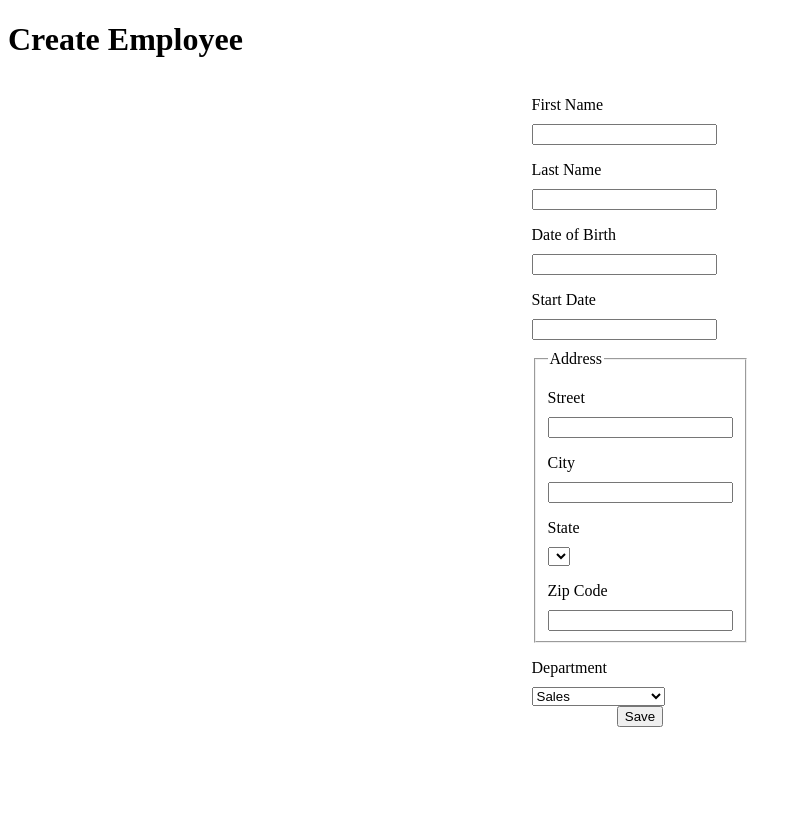
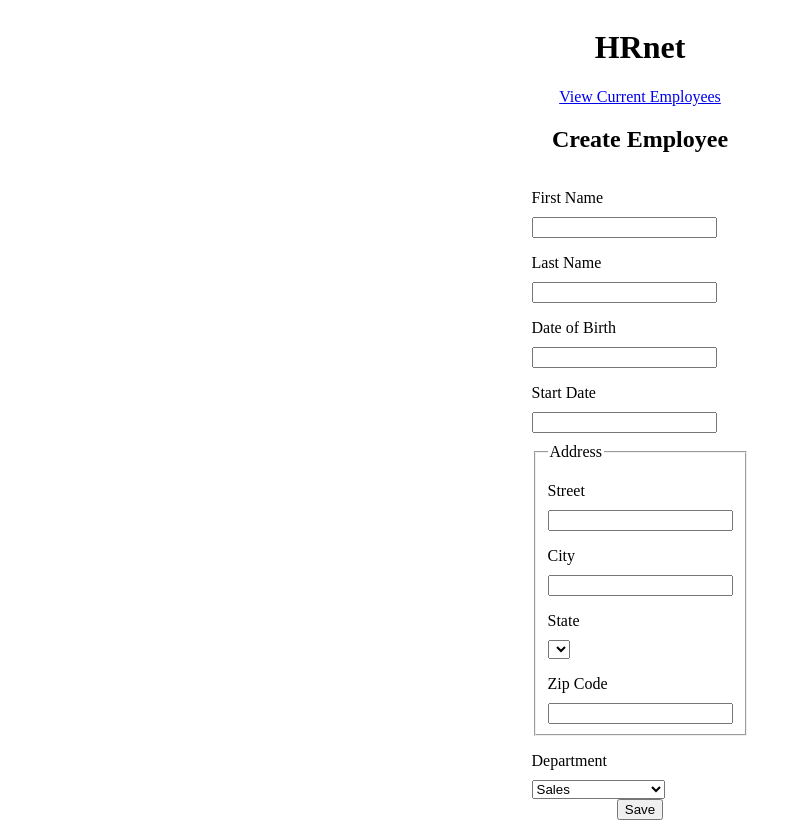
Before and after one commit to SabrinaMouginot/HRNet_P14, a React (Vite) app: page / in a window 1280 px wide. Shown: the whole page, without its empty margins (0-801 px from the left). Before the commit the page ends 800 px from the top, so only its background shows below. Built offline with nearby package versions, Linux system fonts and the light colour scheme.

Commit message:
travail de style sur le formulaire

```diff
--- a/src/components/MyForm.jsx
+++ b/src/components/MyForm.jsx
@@ -1,9 +1,9 @@
-import './MyForm.css'
-
 function MyForm() {
 
     return (
         <div className='container'>
+            <a href="employee-list.html">View Current Employees</a>
+            <h2>Create Employee</h2>
             <form>
                 <label>First Name</label>
                 <input />
--- a/src/pages/CreateEmployee.jsx
+++ b/src/pages/CreateEmployee.jsx
@@ -1,12 +1,16 @@
 import MyForm from "../components/MyForm";
+import '../app.css'
 
 function CreateEmployee() {
-    return (
-      <div>
-      <h1>Create Employee</h1>
+  return (
+    <div>
+      <div className="title">
+        <h1>HRnet</h1>
+
+      </div>
       <MyForm />
     </div>
-    );
-  }
+  );
+}
 
-  export default CreateEmployee;
+export default CreateEmployee;
```
Also changed, not shown: src/app.css (renamed from src/components/MyForm.css).
